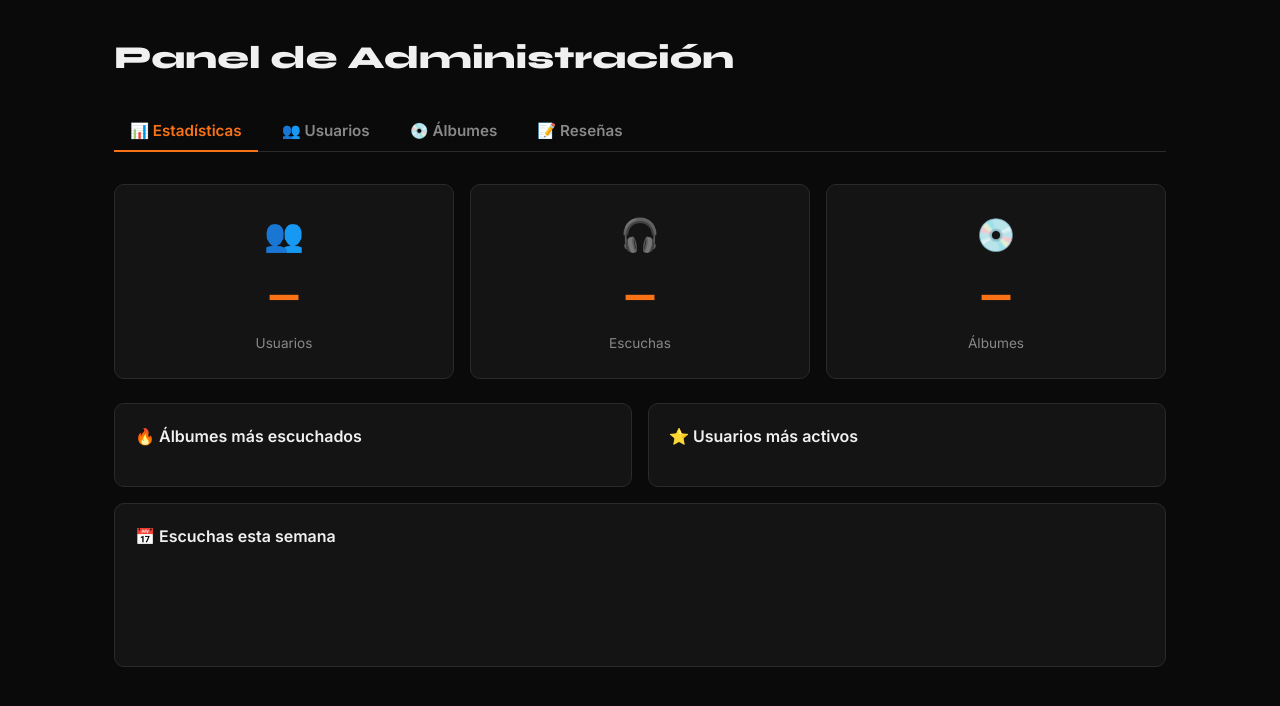
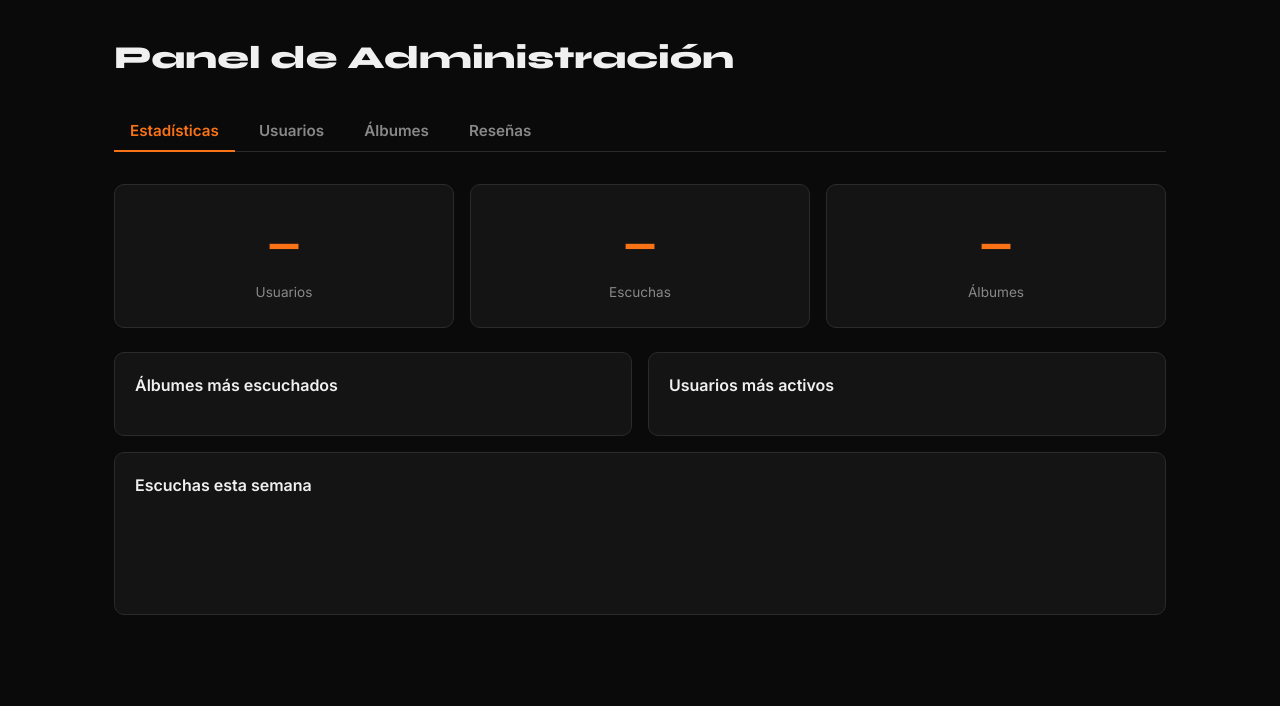
Before and after one commit to raulrasty/Rasty, a website: page public/adminPanel.html in a window 1280 px wide. Drawn offline with Linux system fonts and the light colour scheme; no server answers; sample sign-in values are in the browser's storage.

Commit message:
panel de administracion

```diff
--- a/public/adminPanel.html
+++ b/public/adminPanel.html
@@ -17,27 +17,27 @@
 
   <!-- Navegación de secciones -->
   <nav class="admin-nav" role="tablist">
-    <button class="admin-tab active" data-tab="stats" role="tab" aria-selected="true">📊 Estadísticas</button>
-    <button class="admin-tab" data-tab="users" role="tab" aria-selected="false">👥 Usuarios</button>
-    <button class="admin-tab" data-tab="albums" role="tab" aria-selected="false">💿 Álbumes</button>
-    <button class="admin-tab" data-tab="reviews" role="tab" aria-selected="false">📝 Reseñas</button>
+    <button class="admin-tab active" data-tab="stats" role="tab" aria-selected="true">Estadísticas</button>
+    <button class="admin-tab" data-tab="users" role="tab" aria-selected="false"> Usuarios</button>
+    <button class="admin-tab" data-tab="albums" role="tab" aria-selected="false">Álbumes</button>
+    <button class="admin-tab" data-tab="reviews" role="tab" aria-selected="false">Reseñas</button>
   </nav>
 
   <!-- ESTADÍSTICAS -->
   <section id="tab-stats" class="admin-section active" role="tabpanel">
     <div class="stats-grid">
       <div class="stat-card">
-        <span class="stat-icon">👥</span>
+        <span class="stat-icon"></span>
         <span class="stat-value" id="stat-users">—</span>
         <span class="stat-label">Usuarios</span>
       </div>
       <div class="stat-card">
-        <span class="stat-icon">🎧</span>
+        <span class="stat-icon"></span>
         <span class="stat-value" id="stat-listens">—</span>
         <span class="stat-label">Escuchas</span>
       </div>
       <div class="stat-card">
-        <span class="stat-icon">💿</span>
+        <span class="stat-icon"></span>
         <span class="stat-value" id="stat-albums">—</span>
         <span class="stat-label">Álbumes</span>
       </div>
@@ -45,15 +45,15 @@
 
     <div class="stats-bottom">
       <div class="admin-card">
-        <h2>🔥 Álbumes más escuchados</h2>
+        <h2>Álbumes más escuchados</h2>
         <ul id="top-albums-list" class="admin-list"></ul>
       </div>
       <div class="admin-card">
-        <h2>⭐ Usuarios más activos</h2>
+        <h2>Usuarios más activos</h2>
         <ul id="top-users-list" class="admin-list"></ul>
       </div>
       <div class="admin-card full-width">
-        <h2>📅 Escuchas esta semana</h2>
+        <h2>Escuchas esta semana</h2>
         <div id="weekly-chart" class="weekly-chart"></div>
       </div>
     </div>
```
